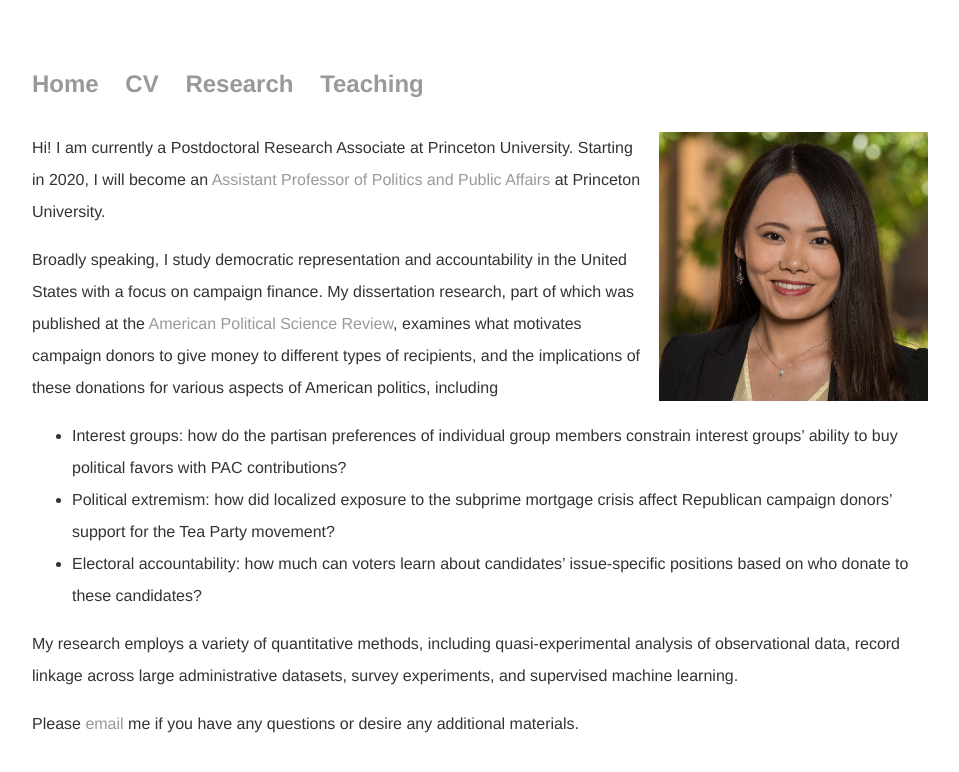
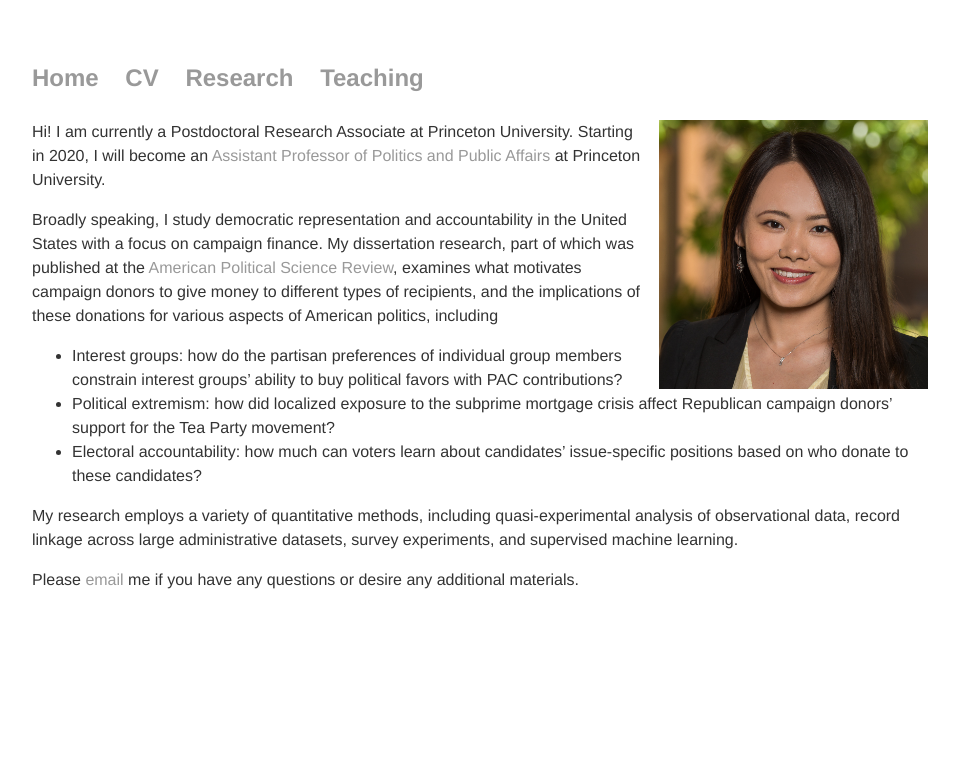
Before and after one commit to zhaoliresearch/zhaoliresearch.github.io, a Jekyll site: the page built from index.html, in a window 1280 px wide. Shown: the top 772 px of the page, without its empty margins (160-1119 px from the left). Built offline with Jekyll 4.4.1, drawn with Linux system fonts in a browser that asks for light colours.

Commit message:
Update main.css

```diff
--- a/css/main.css
+++ b/css/main.css
@@ -31,7 +31,13 @@ h2 {
 p, ul li {
     font-family:'Helvetica', 'Arial', 'Sans-Serif';
     font-size: 1em;
-    line-height: 2em;
+    line-height: 1.5em;
+    color: #333;
+}
+abstract {
+    font-family:'Helvetica', 'Arial', 'Sans-Serif';
+    font-size: 1em;
+    line-height: 1em;
     color: #333;
 }
 footer {
```
